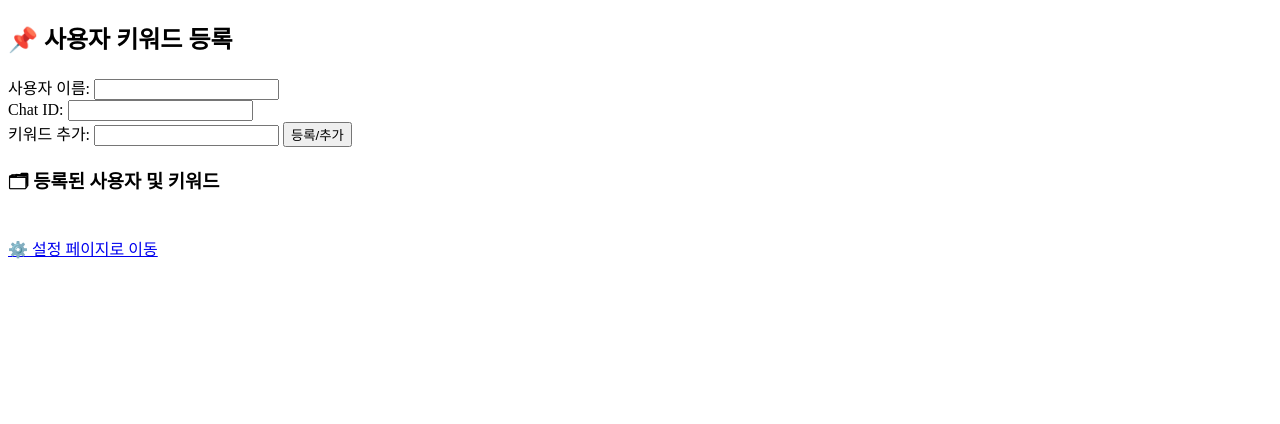
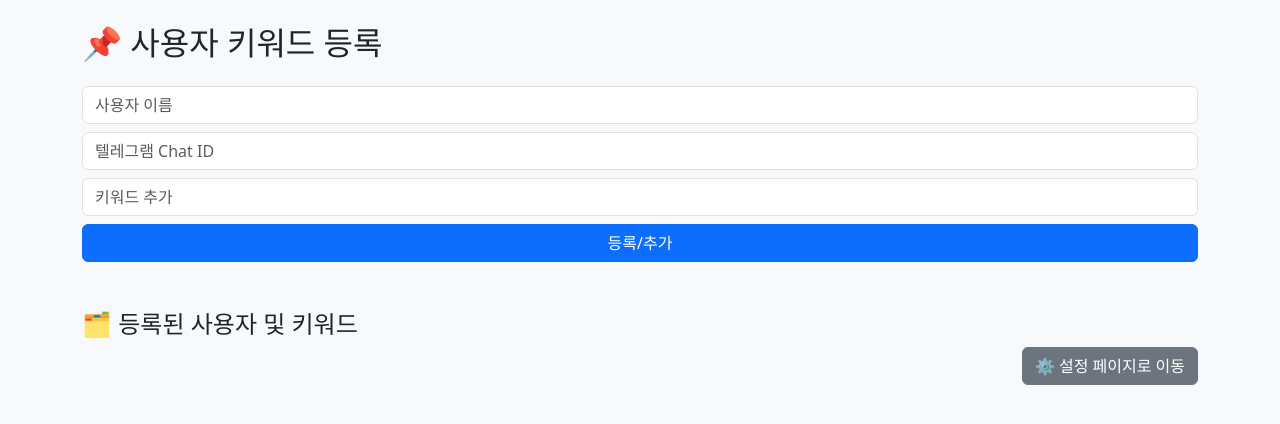
Before and after one commit to csh0617/news-bot-config, a Flask app: page / in a window 1280 px wide. Shown: the top 424 px of the page. Run offline with Flask 3, Linux system fonts and the light colour scheme.

Commit message:
Update index.html

```diff
--- a/templates/index.html
+++ b/templates/index.html
@@ -1,32 +1,44 @@
 <!DOCTYPE html>
-<html>
+<html lang="ko">
 <head>
-    <title>사용자별 뉴스 키워드 관리</title>
+  <meta charset="UTF-8">
+  <meta name="viewport" content="width=device-width, initial-scale=1">
+  <title>뉴스 키워드 관리</title>
+  <link href="https://cdn.jsdelivr.net/npm/bootstrap@5.3.0/dist/css/bootstrap.min.css" rel="stylesheet">
 </head>
-<body>
-    <h2>📌 사용자 키워드 등록</h2>
-    <form method="POST">
-        사용자 이름: <input type="text" name="user" required><br>
-        Chat ID: <input type="text" name="chat_id" required><br>
-        키워드 추가: <input type="text" name="keyword" required>
-        <button type="submit">등록/추가</button>
+<body class="bg-light">
+  <div class="container py-4">
+    <h2 class="mb-4">📌 사용자 키워드 등록</h2>
+    <form method="POST" class="mb-5">
+      <input type="text" class="form-control mb-2" name="user" placeholder="사용자 이름" required>
+      <input type="text" class="form-control mb-2" name="chat_id" placeholder="텔레그램 Chat ID" required>
+      <input type="text" class="form-control mb-2" name="keyword" placeholder="키워드 추가" required>
+      <button type="submit" class="btn btn-primary w-100">등록/추가</button>
     </form>
-    <h3>🗂 등록된 사용자 및 키워드</h3>
+
+    <h4>🗂 등록된 사용자 및 키워드</h4>
     {% for u in users %}
-        <strong>{{ u.user }} (chat_id: {{ u.chat_id }})</strong>
-        <ul>
+      <div class="card mb-3">
+        <div class="card-body">
+          <strong>{{ u.user }} <small class="text-muted">(chat_id: {{ u.chat_id }})</small></strong>
+          <ul class="list-group mt-2">
           {% for kw in u.keywords %}
-            <li>
+            <li class="list-group-item d-flex justify-content-between align-items-center">
               {{ kw }}
-                <form method="POST" action="/delete" style="display:inline;">
+              <form method="POST" action="/delete" class="m-0">
                 <input type="hidden" name="user" value="{{ u.user }}">
                 <input type="hidden" name="keyword" value="{{ kw }}">
-                    <button type="submit">❌ 삭제</button>
+                <button type="submit" class="btn btn-sm btn-outline-danger">삭제</button>
               </form>
             </li>
           {% endfor %}
           </ul>
+        </div>
+      </div>
     {% endfor %}
-    <br><a href="/settings">⚙️ 설정 페이지로 이동</a>
+    <div class="text-end">
+      <a href="/settings" class="btn btn-secondary">⚙️ 설정 페이지로 이동</a>
+    </div>
+  </div>
 </body>
 </html>
```
Lines whose indentation alone changed are shown as unchanged.
